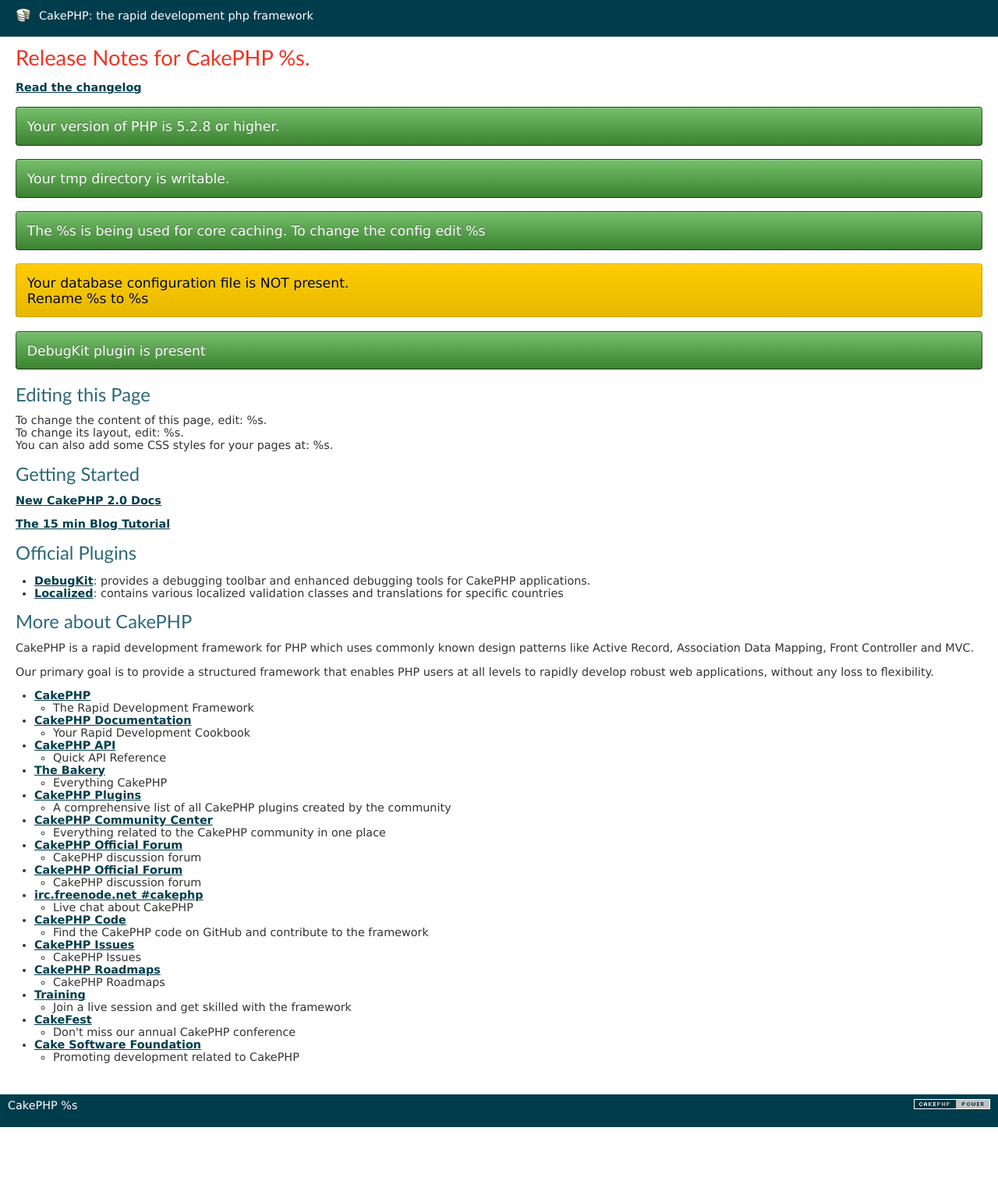
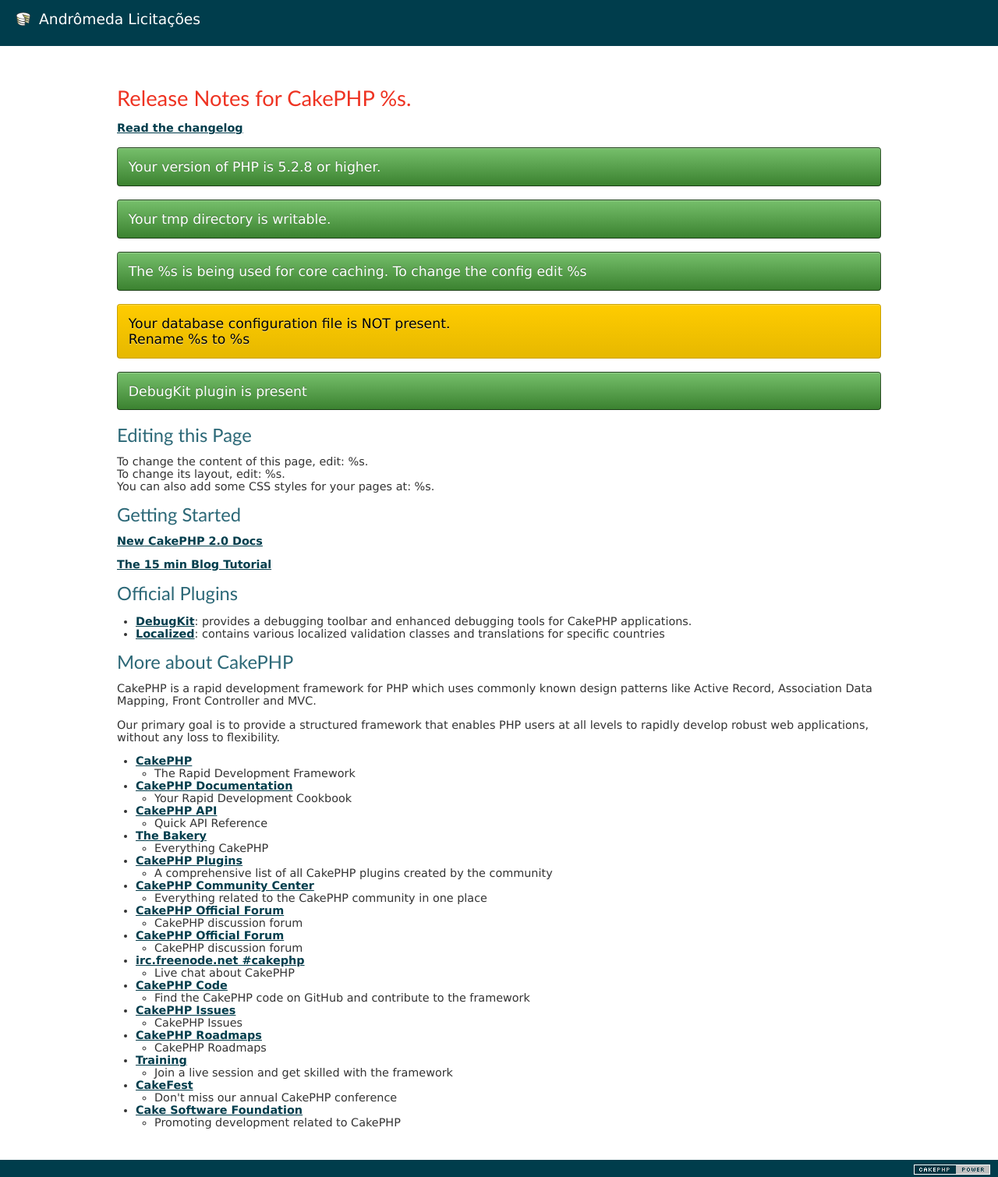
Before and after one commit to germanocorrea/andromeda-licitacoes, a CakePHP app: the page made by app/View/Pages/home.ctp in a window 1280 px wide. Shown: the whole page at 78% size. Before the commit the page ends 1446 px from the top, so only its background shows below. Run offline with PHP 8.4 and a stand-in for CakePHP, Linux system fonts and the light colour scheme; the template is opened without the code that fills it, so the values that code supplies are empty; some libraries are stand-ins or nearby versions.

Commit message:
Modificado estilos

```diff
--- a/app/View/Layouts/default.ctp
+++ b/app/View/Layouts/default.ctp
@@ -21,10 +21,7 @@ $cakeVersion = __d('cake_dev', 'CakePHP %s', Configure::version())
 <html>
 <head>
 	<?php echo $this->Html->charset(); ?>
-	<title>
-		<?php echo $cakeDescription ?>:
-		<?php echo $this->fetch('title'); ?>
-	</title>
+	<title>Andrômeda Licitações: <?php echo $this->fetch('title'); ?></title>
 	<?php
 		echo $this->Html->meta('icon');
 
@@ -38,7 +35,10 @@ $cakeVersion = __d('cake_dev', 'CakePHP %s', Configure::version())
 <body>
 	<div id="container">
 		<div id="header">
-			<h1><?php echo $this->Html->link($cakeDescription, 'http://cakephp.org'); ?></h1>
+			<h1><?php echo $this->Html->link('Andrômeda Licitações', array(
+			        'controller' => 'licitations',
+                    'action' => 'index'
+                ));?></h1>
 		</div>
 		<div id="content">
 
@@ -53,9 +53,6 @@ $cakeVersion = __d('cake_dev', 'CakePHP %s', Configure::version())
 					array('target' => '_blank', 'escape' => false, 'id' => 'cake-powered')
 				);
 			?>
-			<p>
-				<?php echo $cakeVersion; ?>
-			</p>
 		</div>
 	</div>
 	<?php echo $this->element('sql_dump'); ?>
--- a/app/webroot/css/cake.generic.css
+++ b/app/webroot/css/cake.generic.css
@@ -47,7 +47,7 @@ h1, h2, h3, h4 {
 h1 {
 	background:#fff;
 	color: #003d4c;
-	font-size: 100%;
+	font-size: 200%;
 }
 h2 {
 	background:#fff;
@@ -80,10 +80,11 @@ p {
 	padding: 10px 20px;
 }
 #header h1 {
-	line-height:20px;
+	line-height:30px;
 	background: #003d4c url('../img/cake.icon.png') no-repeat left;
 	color: #fff;
 	padding: 0 30px;
+	font-size: 1.3em;
 }
 #header h1 a {
 	color: #fff;
@@ -100,7 +101,7 @@ p {
 	background: #fff;
 	clear: both;
 	color: #333;
-	padding: 10px 20px 40px 20px;
+	padding: 50px 150px 40px 150px;
 	overflow: auto;
 }
 #footer {
```
